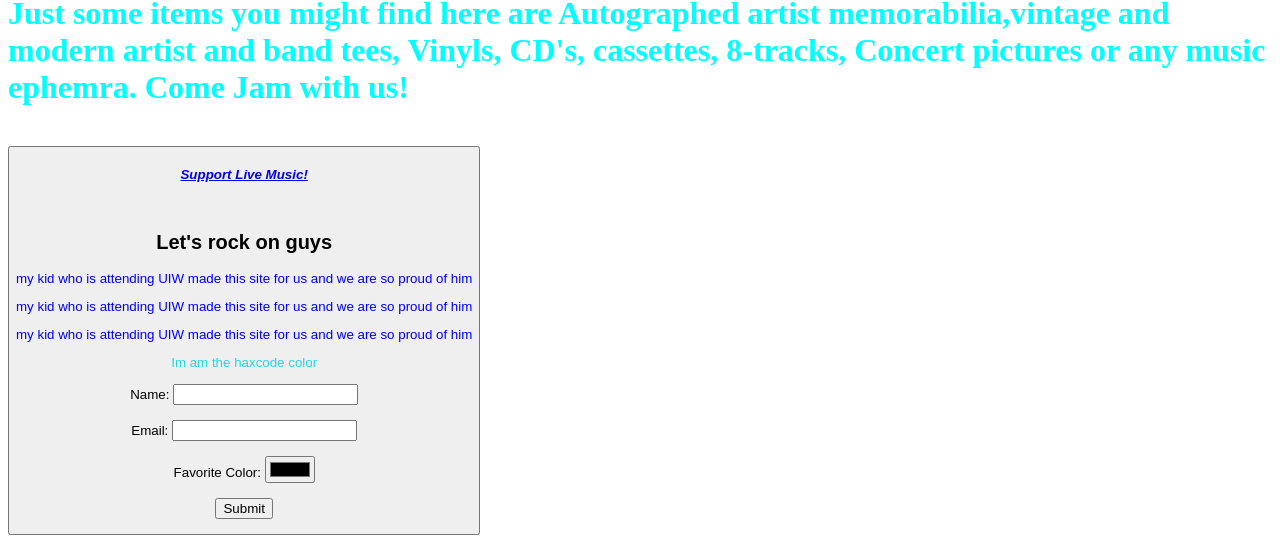
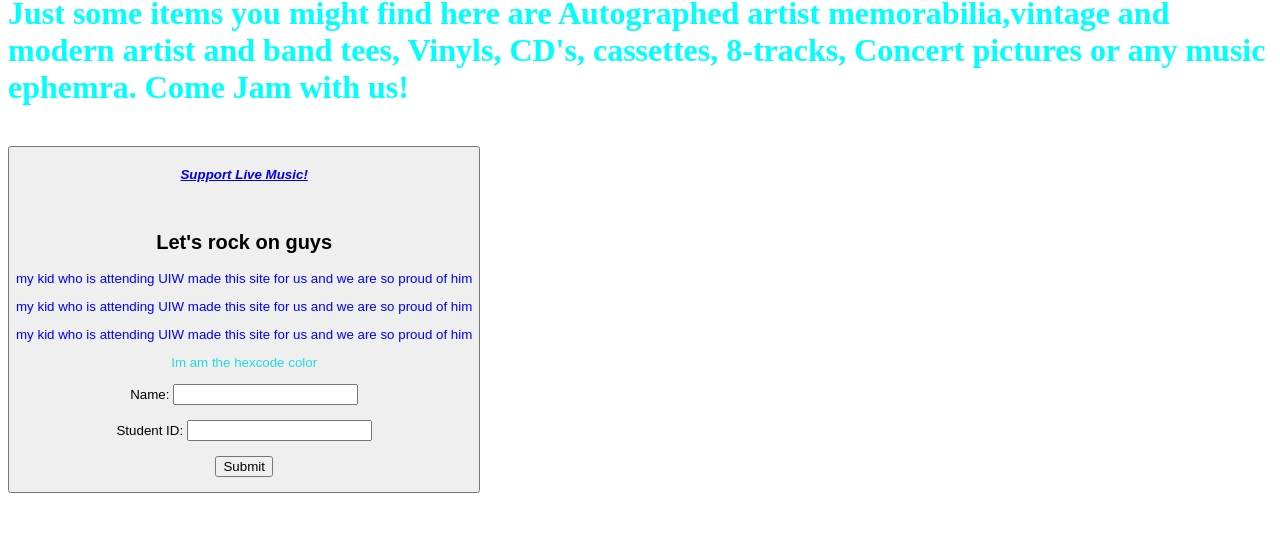
Before and after one commit to QuinnRana/Frankinsite, a plain HTML site: page index.html in a window 1280 px wide. Shown: the part 371-914 px from the top of the page. After the commit the page ends 872 px from the top, so only its background shows below. Drawn offline with Linux system fonts and the light colour scheme.

Commit message:
feature : update form to be student id and name, dropping email and color.

```diff
--- a/index.html
+++ b/index.html
@@ -27,7 +27,7 @@
         <p style="color: blue">my kid who is attending UIW made this site for us and we are so proud of him</p>
         <p style="color: blue">my kid who is attending UIW made this site for us and we are so proud of him</p>
         <p style="color: blue">my kid who is attending UIW made this site for us and we are so proud of him</p>
-        <p> Im am the haxcode color</p>
+        <p> Im am the hexcode color</p>
 
         <form action="http://api.quinnrana.com/submit" method="POST">
             <!-- Name input -->
@@ -36,13 +36,8 @@
             <br><br>
 
             <!-- Email input -->
-            <label for="email">Email:</label>
-            <input type="email" id="email" name="email" required>
-            <br><br>
-
-            <!-- Favorite color input -->
-            <label for="color">Favorite Color:</label>
-            <input type="color" id="color" name="favorite_color">
+            <label for="id">Student ID:</label>
+            <input type="id" id="id" name="email" required>
             <br><br>
 
             <!-- Submit button -->
```
